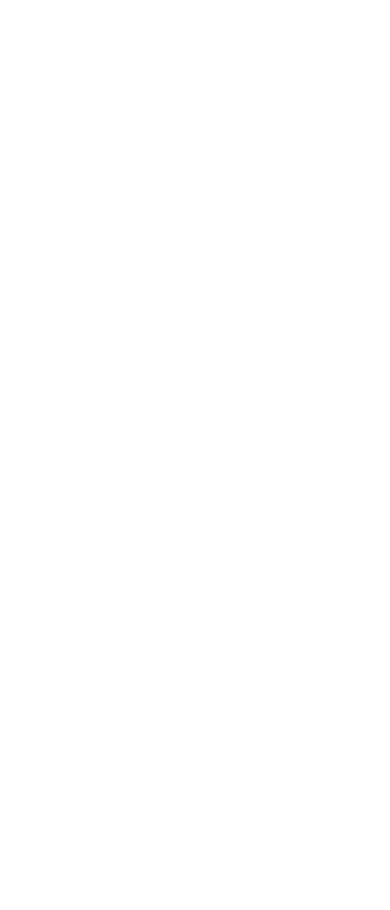
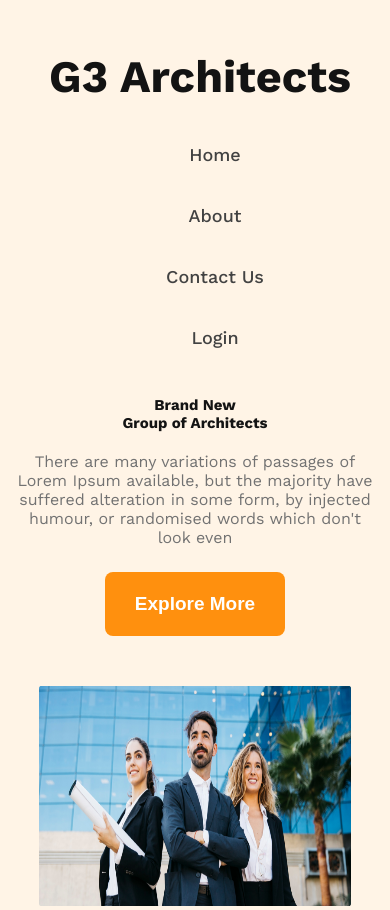
Before and after one commit to taiful-18/architects-web, a plain HTML site: page index.html in a window 390 px wide. Before the commit the page ends 844 px from the top, so only its background shows below. Drawn offline with nearby package versions, Linux system fonts and the light colour scheme.

Commit message:
add header section and add company name and navbar also added banner and banner images

```diff
--- a/css/style.css
+++ b/css/style.css
@@ -0,0 +1,181 @@
+body {
+    font-family: 'Work Sans', sans-serif;
+    margin: auto;
+}
+
+h1,
+h2,
+h3,
+h4,
+h5,
+h6,
+p {
+    margin: 0px;
+    padding: 0px;
+}
+
+.header {
+    background: rgba(255, 144, 14, 0.10);
+}
+
+.nav {
+    display: flex;
+    justify-content: space-between;
+    padding-top: 50px;
+}
+
+.logo {
+    margin-left: 220px;
+}
+
+.logo h1 {
+    color: var(--Dark-01, #131313);
+    font-size: 45px;
+    font-weight: 700;
+}
+
+.navbar {
+    margin-right: 240px;
+}
+
+.navbar ul {
+    display: flex;
+    gap: 40px;
+}
+
+.navbar ul li {
+    list-style: none;
+}
+
+.navbar ul li a {
+    color: var(--Dark-02, #424242);
+    font-size: 18px;
+    font-weight: 500;
+    text-decoration: none;
+}
+
+.banner {
+    margin-top: 116px;
+}
+
+.banner-content {
+    width: 862px;
+    margin: auto;
+    text-align: center;
+}
+
+.banner-content h1 {
+    color: var(--Dark-01, #131313);
+    font-size: 64px;
+    font-weight: 700;
+    margin-bottom: 20px;
+}
+
+.banner-content p {
+    color: var(--Dark-03, #727272);
+    font-size: 16px;
+    font-weight: 400;
+    padding: 0px 10px;
+    margin-bottom: 25px;
+}
+
+.btn-primary {
+    padding: 20px 25px;
+    font-weight: 600;
+    font-size: 19px;
+    color: #FFF;
+    border-radius: 8px;
+    background: #FF900E;
+    width: 180px;
+    height: 64px;
+    border: none;
+}
+
+.banner-images {
+    margin-top: 50px;
+    text-align: center;
+}
+
+.banner-images img {
+    width: 90%;
+    height: 534px;
+}
+
+
+/* small responsive */
+@media screen and (max-width:576px) {
+    .logo {
+        margin-left: 10px;
+        margin-bottom: 25px;
+    }
+
+    .nav {
+        flex-direction: column;
+        text-align: center;
+    }
+
+    .navbar ul {
+        flex-direction: column;
+    }
+
+    .navbar {
+        text-align: center;
+        width: 100%;
+    }
+
+    .banner-content {
+        width: 100%;
+        margin-top: -84px;
+    }
+    .banner-images img{
+        width: 80%;
+        height: 220px;
+    }
+    .banner-content h1{
+    font-size: 15px;
+}
+}
+
+/* tab responsive */
+@media screen and (min-width:577px) and (max-width:992px) {
+    .header{
+}
+    .logo {
+
+margin-left: 0px;
+    }
+
+    .nav {
+
+flex-direction: column;
+
+justify-content: center;
+
+align-items: center;
+    }
+
+    .navbar ul {
+    }
+
+
+    .navbar {
+
+margin: 0px;
+
+margin-top: 28px;
+
+}
+
+    .banner-content {
+
+width: 100%;
+
+}
+    .banner-images img{
+
+width: 80%;
+
+height: 370px;
+
+}
+}
--- a/index.html
+++ b/index.html
@@ -1,18 +1,48 @@
 <!DOCTYPE html>
 <html lang="en">
+
 <head>
     <meta charset="UTF-8">
     <meta name="viewport" content="width=device-width, initial-scale=1.0">
     <title>architects</title>
+
+    <link rel="preconnect" href="https://fonts.googleapis.com">
+    <link rel="preconnect" href="https://fonts.gstatic.com" crossorigin>
+    <link href="https://fonts.googleapis.com/css2?family=Work+Sans:wght@400;500;600;700&display=swap" rel="stylesheet">
+
     <link rel="stylesheet" href="css/style.css">
 </head>
+
 <body>
     <header class="header">
-
+        <nav class="nav">
+            <div class="logo">
+                <h1>G3 Architects</h1>
+            </div>
+            <div class="navbar">
+                <ul>
+                    <li><a href="#">Home</a></li>
+                    <li><a href="#">About</a></li>
+                    <li><a href="#"> Contact Us</a></li>
+                    <li><a href="#"> Login</a></li>
+                </ul>
+            </div>
+        </nav>
+        <div class="banner">
+            <div class="banner-content">
+                <h1>Brand New <br> Group of Architects</h1>
+                <p>There are many variations of passages of Lorem Ipsum available, but the majority have suffered alteration in some form, by injected humour, or randomised words which don't look even</p>
+                <button class="btn-primary">Explore More</button>
+            </div>
+            <div class="banner-images">
+                <img src="images/banner.png" alt="banner">
+            </div>
+        </div>
     </header>
     <main class="web-ditale">
 
     </main>
     <footer class="footer"></footer>
 </body>
+
 </html>
```
